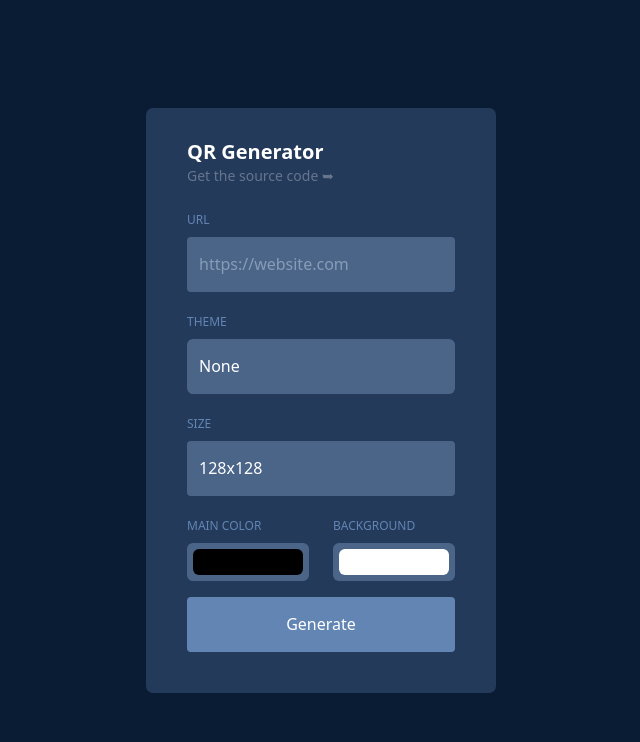
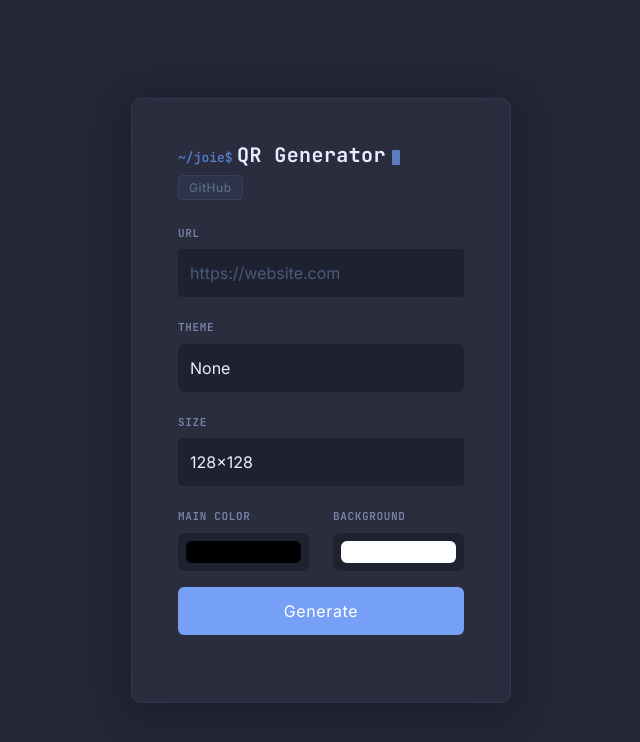
Before and after one commit to joiellantero/qr-generator, a website: page index.html in a window 1280 px wide. Shown: the whole page, without its empty margins (319-959 px from the left). Drawn offline with nearby package versions, Linux system fonts and the light colour scheme.

Commit message:
update ui

```diff
--- a/index.html
+++ b/index.html
@@ -10,6 +10,9 @@
     <title>QR Generator</title>
     <meta name="description" content="Open-source QR generator">
     <meta name="viewport" content="width=device-width, initial-scale=1">
+    <link rel="preconnect" href="https://fonts.googleapis.com">
+    <link rel="preconnect" href="https://fonts.gstatic.com" crossorigin>
+    <link href="https://fonts.googleapis.com/css2?family=Inter:wght@400;500;600;700&family=JetBrains+Mono:wght@400;500;600;700&display=swap" rel="stylesheet">
     <link href="https://cdn.jsdelivr.net/npm/bootstrap@5.3.0-alpha1/dist/css/bootstrap.min.css" rel="stylesheet" integrity="sha384-GLhlTQ8iRABdZLl6O3oVMWSktQOp6b7In1Zl3/Jr59b6EGGoI1aFkw7cmDA6j6gD" crossorigin="anonymous">
     <link rel="stylesheet" href="styles.css">
     <script src="https://cdnjs.cloudflare.com/ajax/libs/merge-images/2.0.0/index.umd.min.js" integrity="sha512-CucGNBSd0heUFsbvPI5vFv+vTTAu8IoiFzzXpt1MEa5zfOb+j8Sz1ukN89tyL/+UySg7FqKEkq+PbPNwkIbdbw==" crossorigin="anonymous" referrerpolicy="no-referrer"></script>
@@ -22,10 +25,12 @@
     <div class="card wrapper">
       <div class="card-body">
         <div class="d-inline">
-          <h1 class="fw-bold fs-5 d-inline">QR Generator</h1>
+          <span class="title-prompt">~/joie$</span>
+          <h1 class="fw-bold fs-5 d-inline title-text">QR Generator</h1>
+          <span class="cursor-blink"></span>
         </div>
-        <div class="small">
-          <a href="https://github.com/joiellantero/qr-generator">Get the source code &#10149;</a>
+        <div class="small mt-2">
+          <a href="https://github.com/joiellantero/qr-generator">GitHub</a>
         </div>
 
         <form id="fqr">
@@ -65,7 +70,7 @@
               <input type="color" class="form-control form-control-color" id="fcolorlight" value="#ffffff" title="Choose your color">
             </div>
           </div>
-          <button type="submit" class="btn btn-primary rounded-1" value="submit">Generate</button>
+          <button type="submit" class="btn btn-primary" value="submit">Generate</button>
         </form>
 
         <div id="qr"></div>
--- a/styles.css
+++ b/styles.css
@@ -1,98 +1,185 @@
-html, body{
-  background: #0A1C33;
+*,
+*::before,
+*::after {
+  box-sizing: border-box;
+}
+
+html, body {
+  background: #232736;
   display: flex;
   align-items: center;
   justify-content: center;
   min-height: 100vh;
+  font-family: 'Inter', system-ui, -apple-system, sans-serif;
 }
 
-h1, input, select, textarea{
-  color: white !important;
+h1, input, select, textarea {
+  color: #e8eeff !important;
 }
 
-p, .form-label{
-  color: #6285b3;
+p, .form-label {
+  color: #7a85aa;
 }
 
-.small > a{
-  color: rgba(255, 255, 255, 0.3);
-  text-decoration: none;
-  transition: color 0.2s ease-in-out;
+.title-prompt {
+  color: #5781d6;
+  font-family: 'JetBrains Mono', monospace;
+  font-size: 13px;
+  font-weight: 500;
 }
 
-.small > a:hover{
-  color: rgba(255, 255, 255);
+.title-text {
+  font-family: 'JetBrains Mono', monospace;
+  font-weight: 700;
+  letter-spacing: 0.02em;
 }
 
-.badge, button, #download{
-  background-color: #6285b3 !important;
+.cursor-blink {
+  display: inline-block;
+  width: 8px;
+  height: 15px;
+  background: #75a0f5;
+  border-radius: 1px;
+  margin-left: 2px;
+  opacity: 0.7;
+  animation: blink 1s steps(2) infinite;
+  vertical-align: middle;
 }
 
-.card{
+@keyframes blink {
+  0%, 100% { opacity: 0.7; }
+  50% { opacity: 0; }
+}
+
+.small > a {
+  color: #5a6a8a;
+  text-decoration: none;
+  transition: background 0.15s, color 0.15s, border-color 0.15s;
+  font-size: 12px;
+  font-weight: 500;
+  letter-spacing: 0.04em;
+  padding: 4px 10px;
+  border-radius: 5px;
+  border: 1px solid #75a0f51f;
+  background: #75a0f50d;
+}
+
+.small > a:hover {
+  color: #97b7f7;
+  background: #75a0f51f;
+  border-color: #75a0f547;
+}
+
+.badge, button, #download {
+  background: #75a0f5 !important;
+  font-weight: 600;
+  letter-spacing: 0.02em;
+}
+
+button:hover, #download:hover {
+  background: #97b7f7 !important;
+  transform: translateY(-1px);
+  box-shadow: 0 0 18px #75a0f566, 0 0 36px #75a0f51a;
+}
+
+button:active, #download:active {
+  transform: translateY(0);
+}
+
+.card {
   border: none;
 }
 
-.wrapper{
-  height: 585px;
-  background: #233A5B;
-  width: 350px;
-  border-radius: 7px;
-  padding: 16px 25px;
-  transition: height 0.25s ease-in-out;
+.wrapper {
+  height: 605px;
+  background: #292d3e;
+  width: 380px;
+  border-radius: 10px;
+  padding: 28px 30px;
+  transition: height 0.3s cubic-bezier(0.4, 0, 0.2, 1);
+  border: 1px solid #75a0f51a;
+  box-shadow: 0 8px 40px rgba(0, 0, 0, 0.3);
 }
 
-.wrapper.active{
-  height: 820px;
+.wrapper:hover {
+  border-color: #75a0f533;
+  box-shadow: 0 8px 40px rgba(0, 0, 0, 0.3), 0 0 12px #75a0f51f;
 }
 
-.wrapper form{
-  margin: 20px 0 25px;
+.wrapper.active {
+  height: 850px;
 }
 
-.form-label{
-  font-size: 12px;
-  font-weight: 500;
+.wrapper form {
+  margin: 22px 0 25px;
 }
 
-form :where(input, select, button){
+.form-label {
+  font-size: 11px;
+  font-weight: 600;
+  letter-spacing: 0.06em;
+  text-transform: uppercase;
+  color: #7a85aa;
+  font-family: 'JetBrains Mono', monospace;
+}
+
+form :where(input, select, button) {
   width: 100%;
-  height: 55px;
+  height: 48px;
   border: none;
   outline: none;
 }
 
-form :where(input, select){
-  background: #4B6588 !important;
-  border: none;
-  outline: none;
+form :where(input, select) {
+  background: #1e2130 !important;
+  border: 1px solid #75a0f524 !important;
+  border-radius: 8px !important;
+  color: #c8d4f0;
+  font-size: 14px;
+  transition: border-color 0.15s ease, box-shadow 0.15s ease;
 }
 
-select:hover{
-  cursor:pointer;
+form :where(input, select):focus {
+  border-color: #75a0f58c !important;
+  box-shadow: 0 0 0 3px #75a0f51a !important;
 }
 
-select:hover:disabled{
-  cursor:not-allowed;
+form button {
+  border-radius: 8px;
+  font-size: 14px;
+  font-family: 'JetBrains Mono', monospace;
+  font-weight: 600;
+  letter-spacing: 0.04em;
+  transition: all 0.15s ease;
+  color: #232736;
 }
 
-input::placeholder{
-  color: #879cb8 !important;
+select:hover {
+  cursor: pointer;
 }
 
-input, select, button, #download{
+select:hover:disabled {
+  cursor: not-allowed;
+  opacity: 0.5;
+}
+
+input::placeholder {
+  color: #4a5a7a !important;
+}
+
+input, select, button, #download {
   border: none !important;
 }
 
 input:focus, select:focus, #download:focus {
-  border: none !important;
-  box-shadow: none !important;
+  outline: none;
 }
 
-#fdownload{
+#fdownload {
   width: 220px;
 }
 
-.wrapper #qr{
+.wrapper #qr {
   position: absolute;
   opacity: 0;
   pointer-events: none;
@@ -100,34 +187,57 @@ input:focus, select:focus, #download:focus {
   justify-content: center;
   align-items: center;
   flex-direction: column;
-  padding: 20px 0 70px 0;
-  border: 1px solid #6285b3;
-  border-radius: 0.25rem;
+  padding: 24px 0 70px 0;
+  border: 1px solid #75a0f533;
+  border-radius: 10px;
+  background: #1e2130;
 }
 
-.wrapper.active #qr{
+.wrapper.active #qr {
   position: relative;
   opacity: 1;
   pointer-events: auto;
   transition: opacity 0.5s ease 0.2s;
 }
 
-#download{
+#download {
   position: absolute;
   bottom: 0;
   width: 100%;
   display: flex;
   flex-direction: column;
-  color: white;
+  color: #232736;
+  border-radius: 0 0 10px 10px;
+  padding: 10px 0;
+  font-size: 13px;
+  font-family: 'JetBrains Mono', monospace;
 }
 
-#download span.size{
+#download span.size {
   font-size: 10px;
   font-weight: 500;
-  margin-top: 0;
+  margin-top: 2px;
   padding-top: 0;
+  opacity: 0.7;
 }
 
-#fqr input[type="color"]{
-  width:100%;
+#fqr input[type="color"] {
+  width: 100%;
+  padding: 4px;
+  cursor: pointer;
 }
+
+.form-control-color::-webkit-color-swatch-wrapper {
+  padding: 4px;
+}
+
+.form-control-color::-webkit-color-swatch {
+  border: none;
+  border-radius: 6px;
+}
+
+.spinner-border {
+  width: 1rem;
+  height: 1rem;
+  border-width: 2px;
+}
```
